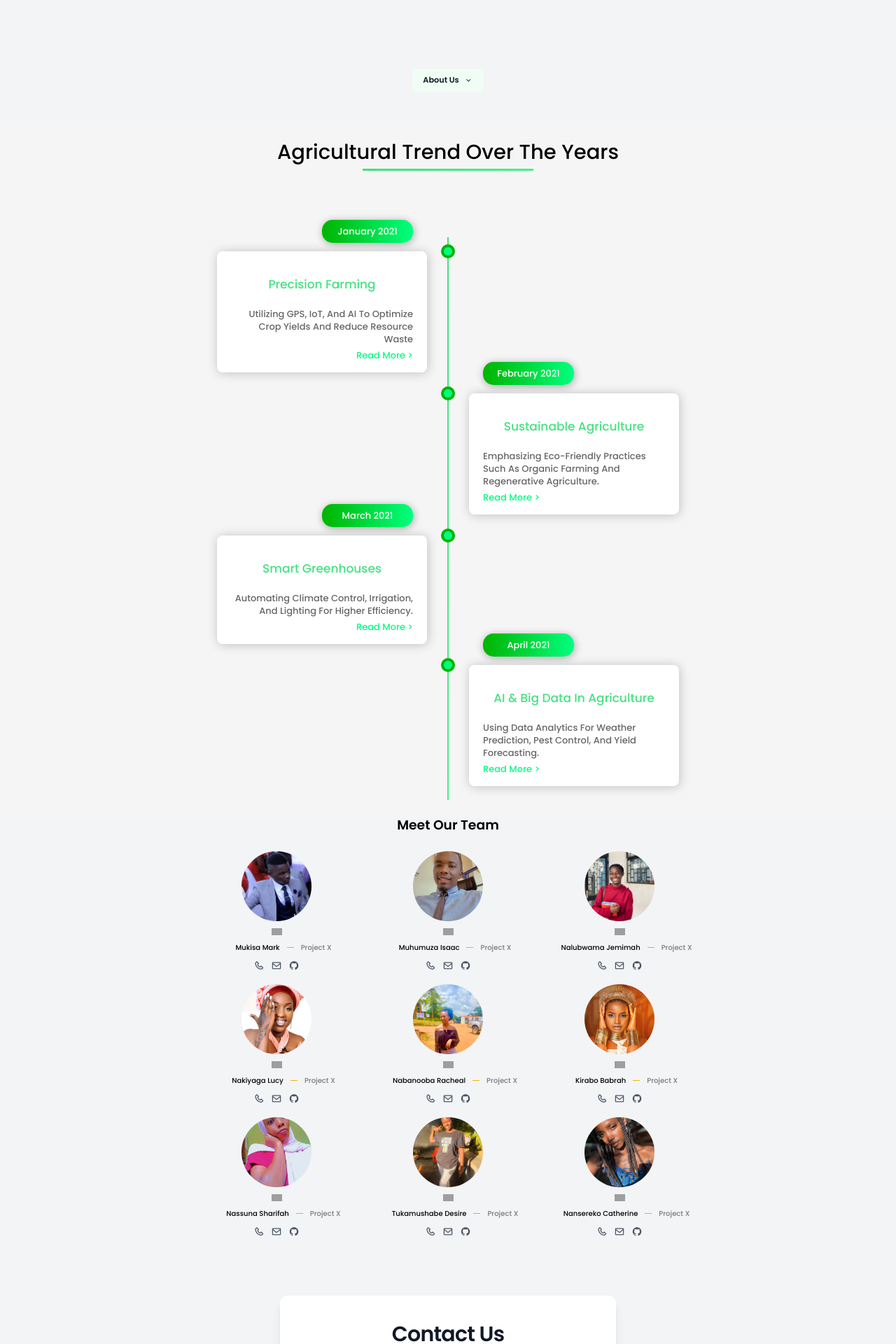
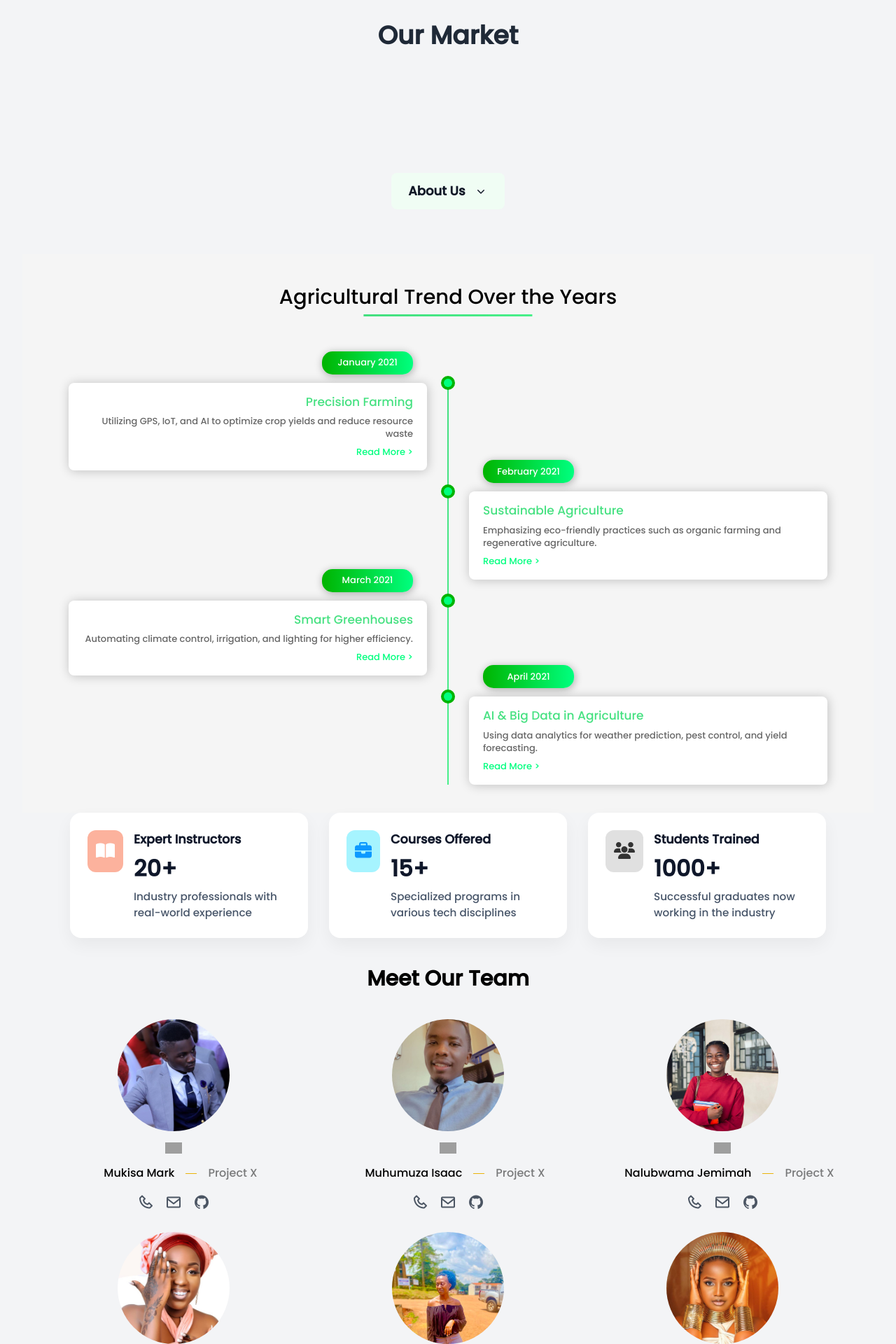
Before and after one commit to ColeMan-Ferry/project-x, a PHP site: page / in a window 1280 px wide. Shown: the part 577-2497 px from the top of the page at 70% size. Run offline with PHP 8.4, Linux system fonts and the light colour scheme; data that the repository does not hold is empty; some libraries are stand-ins or nearby versions; grey boxes are pictures that could not be loaded.

Commit message:
modified the admin_page.php,index.php,login.php,registration.php and added script.js plus style.css

```diff
--- a/admin_page.php
+++ b/admin_page.php
@@ -104,7 +104,7 @@
                         </button>
                         <div class="flex items-center">
                             <img src="./images/professor.jpg" alt="User" class="w-8 h-8 rounded-full">
-                            <span class="ml-2 text-sm font-medium">Admin User</span>
+                            <span class="ml-2 text-sm font-medium"><?php echo $_SESSION["email"]; ?></span>
                         </div>
                     </div>
                 </div>
--- a/index.php
+++ b/index.php
@@ -14,6 +14,8 @@
     <link rel="stylesheet" href="style.css">
     <link rel="stylesheet" href="https://unicons.iconscout.com/release/v4.0.0/css/line.css">
     <link href='https://unpkg.com/boxicons@2.1.4/css/boxicons.min.css' rel='stylesheet'>
+
+    <link rel="stylesheet" href="https://cdnjs.cloudflare.com/ajax/libs/font-awesome/6.5.0/css/all.min.css">
 
     <script src="https://code.jquery.com/jquery-3.6.0.min.js"></script>
    <script src="https://cdn.tailwindcss.com"></script>
@@ -483,9 +485,40 @@
 </div>
 </section>
 
+<!-- stats -->
+<section class="stats-section">
+    <div class="stat-card">
+      <div class="icon-box orange"><i class="fas fa-book-open"></i></div>
+      <div class="stat-content">
+        <h3>Expert Instructors</h3>
+        <div class="stat-number"><span class="counter">20</span>+</div>
+        <p>Industry professionals with real-world experience</p>
+      </div>
+    </div>
+
+    <div class="stat-card">
+      <div class="icon-box cyan"><i class="fas fa-briefcase"></i></div>
+      <div class="stat-content">
+        <h3>Courses Offered</h3>
+        <div class="stat-number"><span class="counter">15</span>+</div>
+        <p>Specialized programs in various tech disciplines</p>
+      </div>
+    </div>
+
+    <div class="stat-card">
+      <div class="icon-box gray"><i class="fas fa-users"></i></div>
+      <div class="stat-content">
+        <h3>Students Trained</h3>
+        <div class="stat-number"><span class="counter">1000</span>+</div>
+        <p>Successful graduates now working in the industry</p>
+      </div>
+    </div>
+  </section>
+
+
 <!-- Meet our Team  -->
   <section id="meet">
-      <h2 class="text-3xl font-bold text-center mb-10">Meet Our Team</h2>
+      <h2 class="text-3xl font-bold text-center mb-10 mt-10">Meet Our Team</h2>
 
             <div class="grid grid-cols-1 sm:grid-cols-2 md:grid-cols-3 lg:grid-cols-3 gap-6 justify-center max-w-6xl mx-auto text-center">
 
--- a/login.php
+++ b/login.php
@@ -64,6 +64,7 @@
            $email = $_POST["email"];
            $password = $_POST["password"];
             require_once "database.php";
+
             $sql = "SELECT * FROM users WHERE email = '$email'";
             $result = mysqli_query($conn, $sql);
             $user = mysqli_fetch_array($result, MYSQLI_ASSOC);
--- a/registration.php
+++ b/registration.php
@@ -125,9 +125,7 @@
                             <div class="mb-3">
                                 <input type="password" class="form-control" name="password" placeholder="Password:">
                             </div>
-                            <div class="mb-3">
-                                <input type="password" class="form-control" name="repeat_password" placeholder="Repeat Password:">
-                            </div>
+
                             <button type="submit" name="submit" class="btn btn-success btn-register">Register</button>
                 </form>
 
--- /dev/null
+++ b/script.js
@@ -0,0 +1,7 @@
+
+    $(document).ready(function () {
+      $('.counter').counterUp({
+        delay: 10,
+        time: 1000
+      });
+    });
--- /dev/null
+++ b/style.css
@@ -0,0 +1,75 @@
+body {
+    font-family: 'Segoe UI', sans-serif;
+    background-color: #f9fafb;
+    margin: 0;
+    padding: 2rem;
+  }
+
+  .stats-section {
+    display: flex;
+    gap: 30px;
+    flex-wrap: wrap;
+    justify-content: center;
+  }
+
+  .stat-card {
+    background-color: #fff;
+    border-radius: 16px;
+    box-shadow: 0 10px 25px rgba(0, 0, 0, 0.05);
+    padding: 25px;
+    width: 100%;
+    max-width: 340px;
+    display: flex;
+    align-items: flex-start;
+    gap: 15px;
+    transition: all 0.3s ease;
+  }
+
+  .stat-card:hover {
+    box-shadow: 0 15px 30px rgba(72, 239, 184, 0.2);
+    transform: translateY(-5px);
+  }
+
+  .icon-box {
+    padding: 12px;
+    border-radius: 12px;
+    font-size: 1.5em;
+    color: #fff;
+  }
+
+  .orange { background-color: #fcb29d; }
+  .cyan { background-color: #a6f4ff; color: #0d99ff; }
+  .gray { background-color: #e0e0e0; color: #333; }
+
+  .stat-content h3 {
+    margin: 0;
+    font-size: 1.1em;
+    font-weight: 600;
+    color: #0f172a;
+  }
+
+  .stat-number {
+    font-size: 2rem;
+    font-weight: bold;
+    margin: 5px 0;
+    color: #0f172a;
+  }
+
+  .stat-content p {
+    font-size: 0.95em;
+    color: #475569;
+    margin: 0;
+  }
+
+  /* Responsive Design */
+  @media (max-width: 768px) {
+    .stat-card {
+      width: 100%;
+      flex-direction: column;
+      align-items: flex-start;
+    }
+
+    .icon-box {
+      margin-bottom: 10px;
+    }
+  }
```
Also changed, not shown: other parts of index.php (+21 -15 lines). Lines whose indentation alone changed are shown as unchanged.
